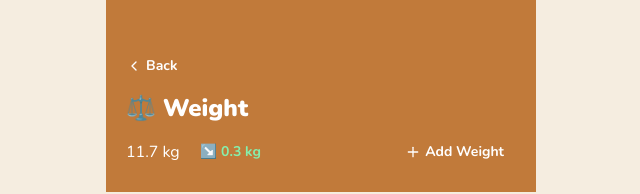
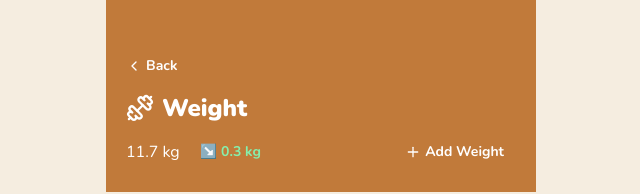
Before and after one commit to AnnetDev/DietPet, a React (Vite) app: page /#/pet/1/weight in a window 1280 px wide. Shown: the top 194 px of the page, without its empty margins (319-959 px from the left). Built offline with nearby package versions, Linux system fonts and the light colour scheme.

Commit message:
feat: add icons to DiagnosisPage and WeightPage headers

```diff
--- a/src/pages/DiagnosisPage.tsx
+++ b/src/pages/DiagnosisPage.tsx
@@ -167,7 +167,7 @@ export default function DiagnosisPage() {
                 </div>
 
                 <h1 className="text-2xl font-black text-on-hero mb-2 flex gap-2 items-center">
-                    <HeartPlus size={26}/> {t.medicalCard}
+                    <HeartPlus size={28}/> {t.medicalCard}
                 </h1>
             </div>
 
@@ -465,6 +465,7 @@ export default function DiagnosisPage() {
                                     <input
                                         type="date"
                                         value={endDate}
+                                        placeholder='DD-MM-YYYY'
                                         onChange={(e) => setEndDate(e.target.value)}
                                         className="w-full max-w-full bg-app border border-border rounded-xl px-4 py-3 text-primary font-semibold focus:outline-none focus:ring-2 focus:ring-accent modal-container"
                                     />
--- a/src/pages/WeightPage.tsx
+++ b/src/pages/WeightPage.tsx
@@ -2,7 +2,7 @@ import { useState } from 'react'
 import { useNavigate, useParams } from 'react-router-dom'
 import { useAppStore } from '../store/useAppStore'
 import { translations } from '../locales'
-import { ChevronLeft, Plus, Trash2 } from 'lucide-react'
+import { ChevronLeft, Plus, Trash2, Dumbbell } from 'lucide-react'
 import WeightChart from '../components/WeightChart'
 
 type TimeRange = 'week' | 'month' | 'year' | 'all'
@@ -97,7 +97,7 @@ export default function WeightPage() {
 
                 </div>
 
-                <h1 className="text-2xl font-black text-on-hero mb-3">⚖️ {t.weight}</h1>
+                <h1 className="text-2xl font-black text-on-hero mb-3 flex gap-2 items-center"> <Dumbbell size={28}/> {t.weight}</h1>
 
                 {/* Current weight + trend */}
                 <div className="flex items-center justify-between gap-3">
```
